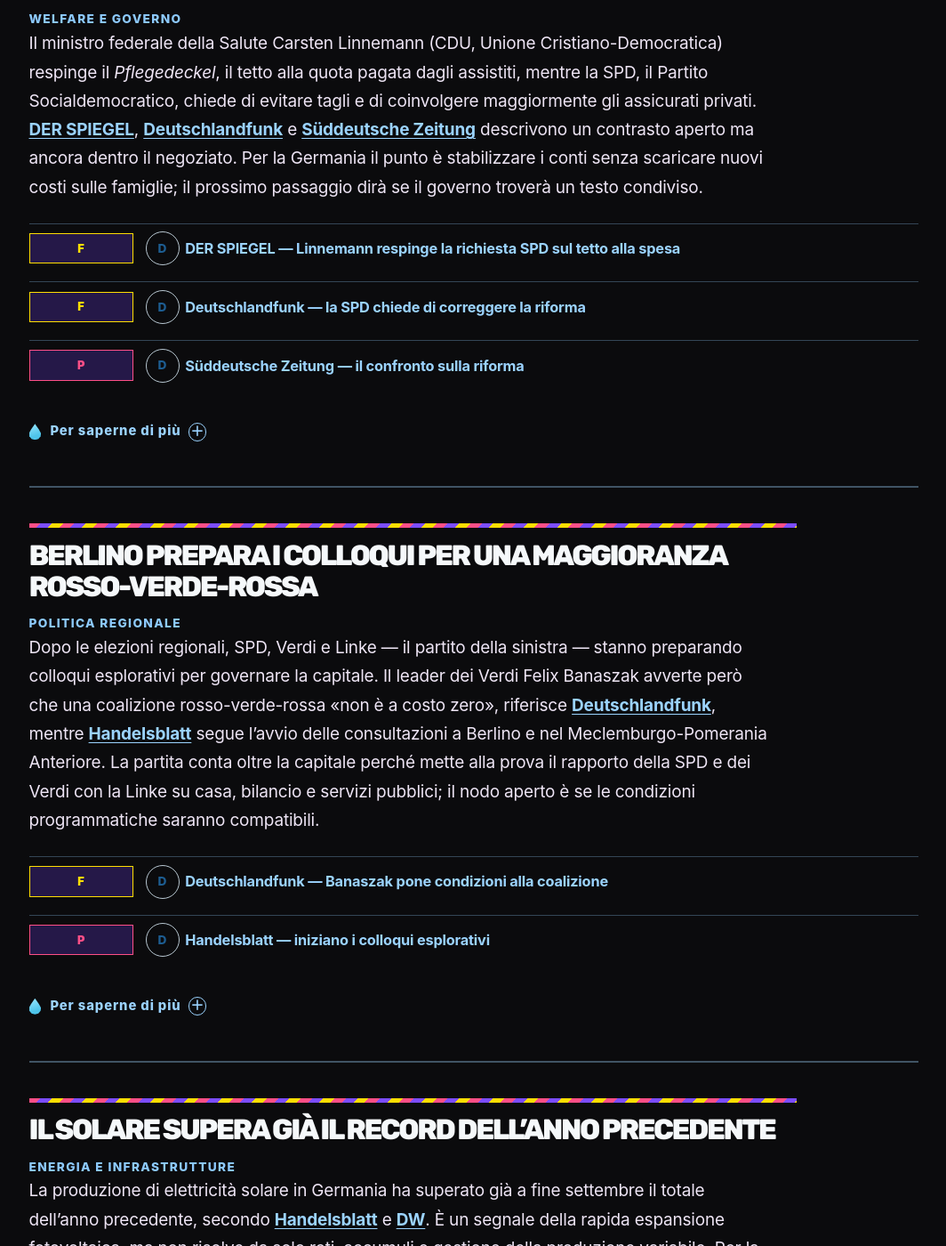
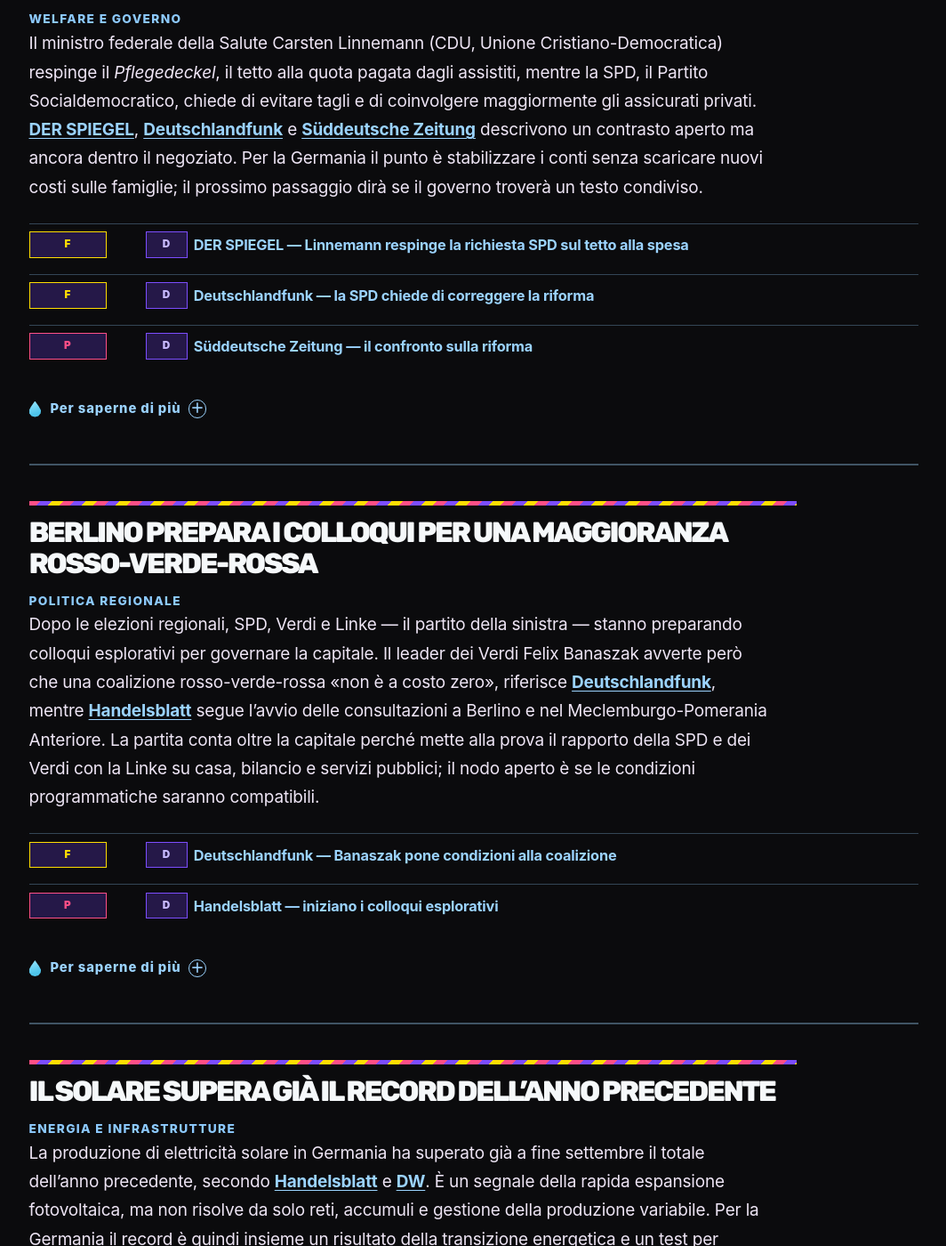
Before and after one commit to ottoottone/prj-news-mattino, a Jekyll site: the page built from index.html, in a window 1280 px wide and 1400 px high, scrolled down 986 px. Shown: the whole window at 89% size, without its empty margins (56-1120 px from the left). Built offline with Jekyll 4.4.1, drawn with Linux system fonts in a browser that asks for light colours; some web fonts are replaced; the list of posts is cut into pages by our own code.

Commit message:
Compact source and language labels

```diff
--- a/assets/css/briefing.css
+++ b/assets/css/briefing.css
@@ -334,4 +334,7 @@
 .briefing-section { border-top-width:1px; }
 .latest-briefing { border-left:1px solid var(--border); }
 .briefing-image img { border-left:0; }
-@media (max-width:800px) { .source-line { grid-template-columns:minmax(6.2rem,max-content) minmax(0,1fr); gap:.55rem; } }
+/* Final source-label refinement: compact rectangles for status and language. */
+.source-access { min-width:4.6rem; height:1.55rem; padding:.2rem .4rem; font-size:.62rem; }
+.source-lang { display:inline-flex; align-items:center; justify-content:center; width:auto; min-width:2.5rem; height:1.55rem; margin:0; padding:.2rem .4rem; border:1px solid var(--neon-violet); border-radius:0; background:var(--neon-plum); color:#c7b9ff; font-size:.62rem; font-weight:900; letter-spacing:.04em; line-height:1; }
+.theme-nord-light .source-lang { background:#fff; color:#5a36c5; border-color:#6240d5; }
```
